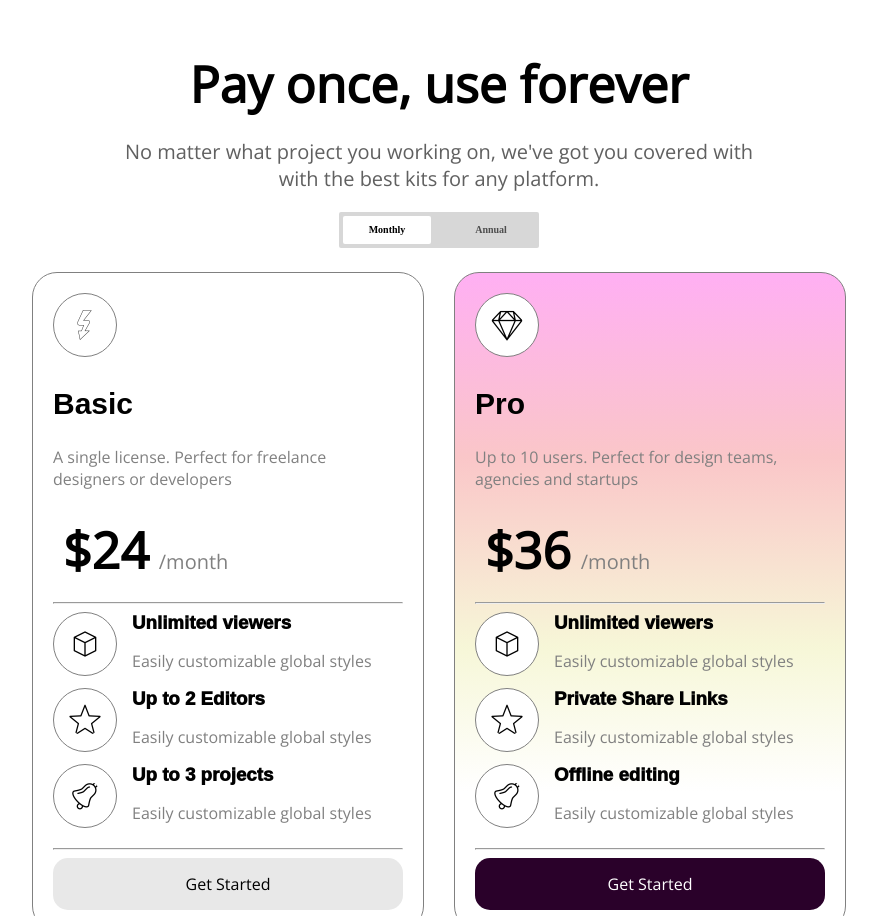
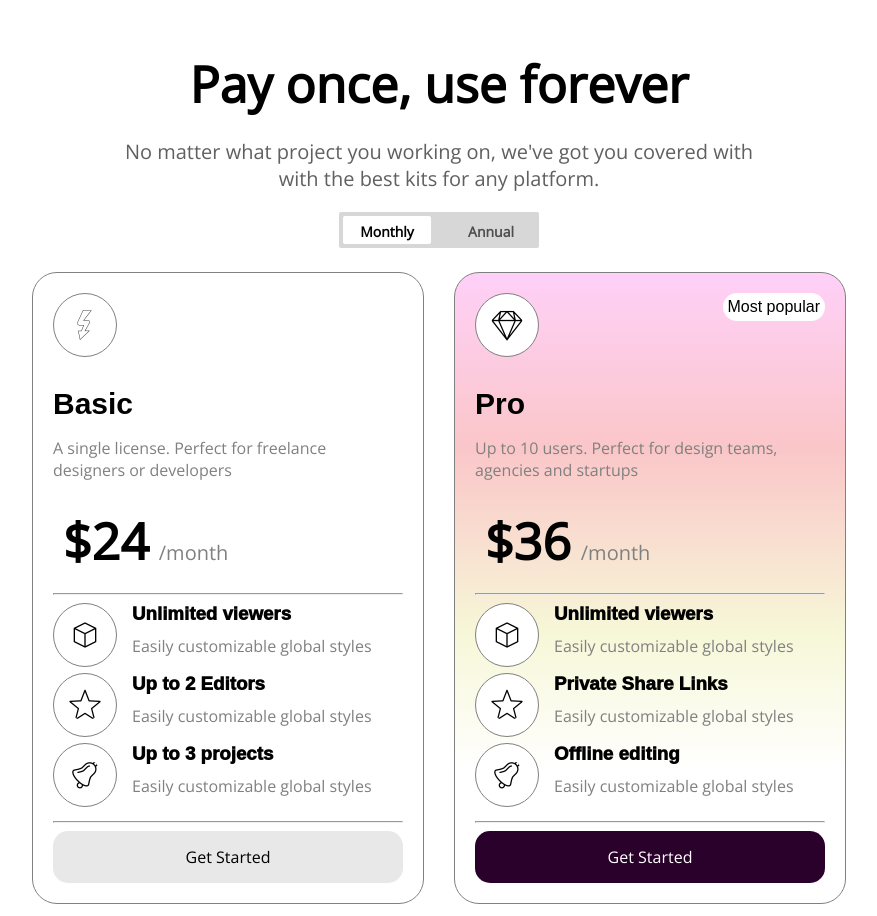
Before and after one commit to kauaw19/memberships, a plain HTML site: page index.html in a window 1280 px wide. Shown: the top 916 px of the page, without its empty margins (201-1078 px from the left). Drawn offline with nearby package versions, Linux system fonts and the light colour scheme.

Commit message:
feedback 2 fixes

```diff
--- a/index.html
+++ b/index.html
@@ -45,7 +45,7 @@
         </section>
         <section class="sub-page__bottom">
           <div class="sub-page__bottom-items">
-            <div class="sub-page__bottom-left">
+            <div class="sub-page__bottom-memberships column-start">
               <img
                 class="sub-page__bottom-box-img"
                 src="imgs/icons8-lighting-64.png"
@@ -106,7 +106,8 @@
               <hr />
               <a href="" class="sub-page__bottom-button">Get Started</a>
             </div>
-            <div class="sub-page__bottom-right gradient-background">
+            <div class="sub-page__bottom-memberships gradient-background">
+              <p class="sub-page__bottom-mostpopular">Most popular</p>
               <img
                 class="sub-page__bottom-box-img"
                 src="imgs/icons8-diamond-64.png"
--- a/index.scss
+++ b/index.scss
@@ -65,28 +65,20 @@ body {
         }
     }
 
-    &__bottom-left {
-        border: 1px solid gray;
-        border-radius: 25px;
-        padding: 20px;
-        grid-column-start: 2;
-        grid-column-end: 3;
-        width: 350px;
-        margin: 0 auto;
-    }
-
-    &__bottom-right {
+    &__bottom-memberships {
         border: 1px solid gray;
         border-radius: 25px;
         padding: 20px;
         width: 350px;
         margin: 0 auto;
+        position: relative;
     }
 
     &__bottom-title {
         font-size: 30px;
         font-family: Arial, Helvetica, sans-serif;
         font-weight: 800;
+        margin-bottom: 0;
     }
 
     &__bottom-text {
@@ -113,6 +105,7 @@ body {
 
     &__bottom-box-text {
         color: gray;
+        margin-top: 10px;
     }
 
     &__bottom-box {
@@ -139,6 +132,18 @@ body {
         text-decoration: none;
         color: black;
     }
+
+    &__bottom-mostpopular {
+        background-color: white;
+        margin: 0 auto;
+        position: absolute;
+        right: 0;
+        padding: 5px;
+        border-radius: 25px;
+        font-family: Arial, Helvetica, sans-serif;
+        font-weight: 500;
+        margin-right: 20px;
+    }
 }
 
 .buttom-right-style {
@@ -148,9 +153,13 @@ body {
 
 .gradient-background {
     background: rgb(255, 95, 231);
-    background: linear-gradient(180deg, rgba(255, 95, 231, 0.49625787815126055) 0%, rgba(245, 143, 147, 0.5046612394957983) 28%, rgba(232, 233, 148, 0.36740633753501406) 57%, rgba(232, 233, 148, 0) 79%, rgba(232, 233, 148, 0) 100%);
+    background: linear-gradient(180deg, rgba(255, 95, 231, 0.2931766456582633) 0%, rgba(245, 143, 147, 0.5046612394957983) 28%, rgba(232, 233, 148, 0.36740633753501406) 57%, rgba(232, 233, 148, 0) 79%, rgba(232, 233, 148, 0) 100%);
 }
 
+.column-start {
+    grid-column-start: 2;
+    grid-column-end: 3;
+}
 
 .price-area {
     display: flex;
@@ -170,7 +179,8 @@ body {
     top: 4px;
     width: 80px;
     height: 10px;
-    font-size: 10px;
+    font-size: 14px;
+    font-family: $font;
     font-weight: bold;
     text-align: center;
     line-height: 1;
```
Also changed, not shown: index.css, 1 other file.
